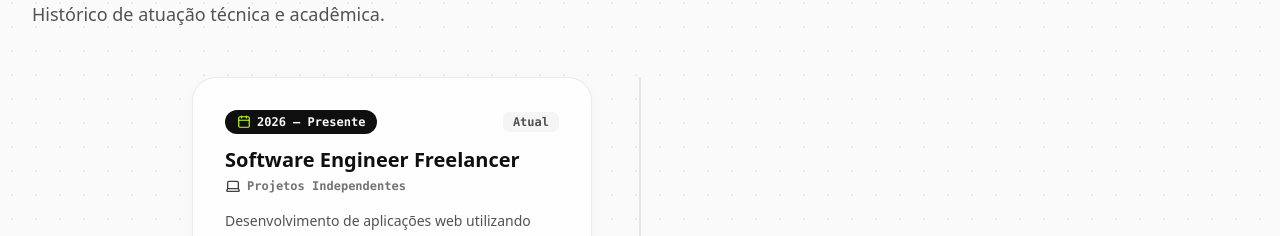
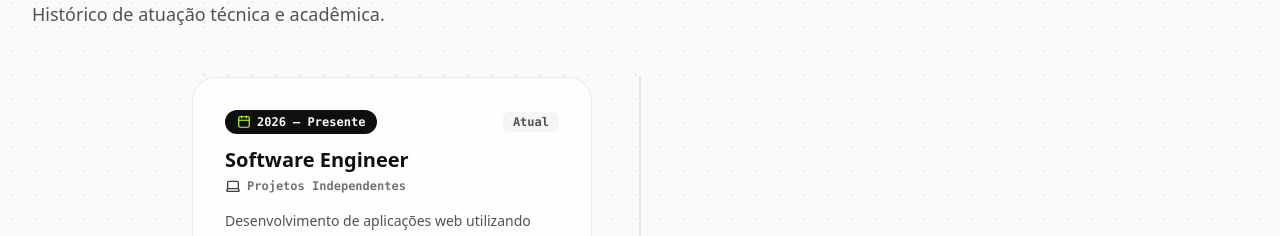
Before and after one commit to Joaogabrielmaia/joaogabrielmaia.github.io, a Next.js app: page / in a window 1280 px wide. Shown: the part 5049-5285 px from the top of the page. Built offline with nearby package versions, Linux system fonts and the light colour scheme.

Commit message:
Update Experience.tsx

```diff
--- a/components/Experience.tsx
+++ b/components/Experience.tsx
@@ -8,7 +8,7 @@ const experiences = [
   {
     year: "2026",
     period: "2026 — Presente",
-    role: "Software Engineer Freelancer",
+    role: "Software Engineer",
     company: "Projetos Independentes",
     icon: Laptop,
     badge: "Atual",
```
